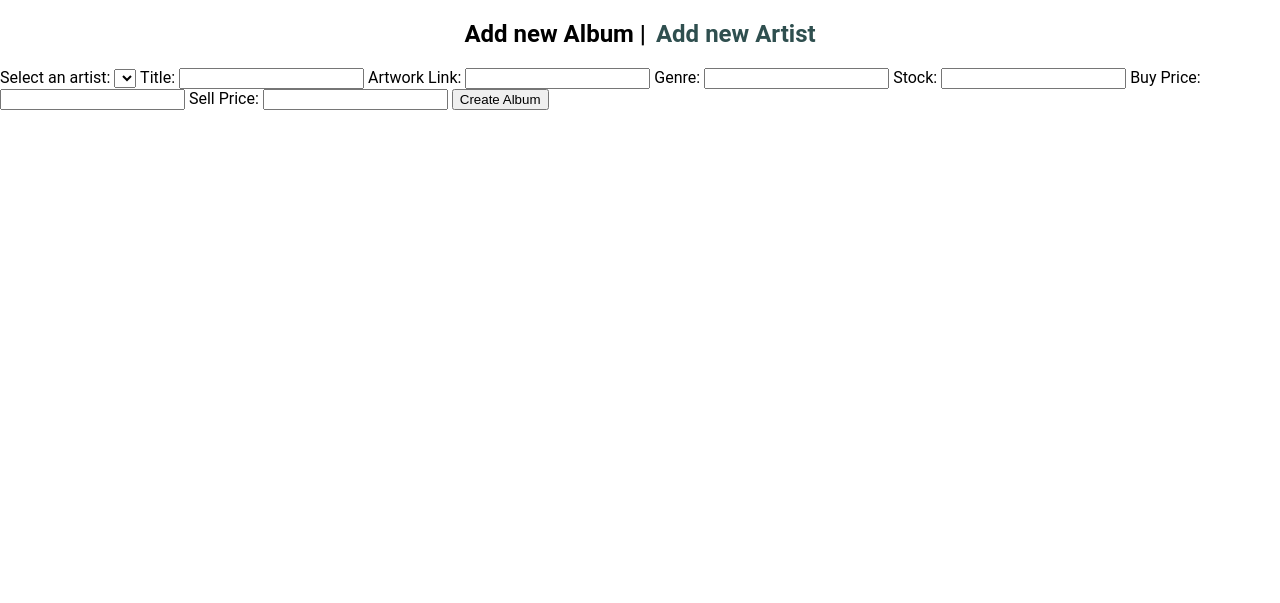
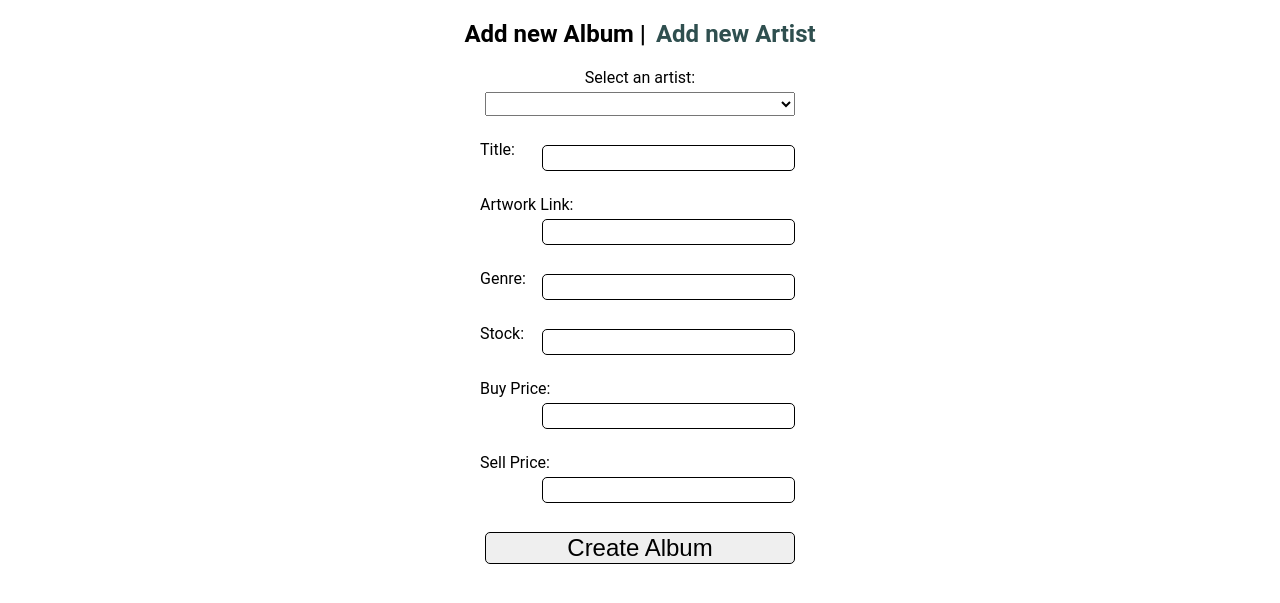
Before and after one commit to nikhsharma/record_store, a Sinatra app: template views/albums/new.erb in a window 1280 px wide. Shown: the part 57-660 px from the top of the page. Run offline with Sinatra, Linux system fonts and the light colour scheme; the template is opened without the code that fills it, so the values that code supplies are empty; parts of the project's set-up code (start-up, migrations or seed data) failed here and were passed over.

Commit message:
styled new Album form

```diff
--- a/public/styles/forms.css
+++ b/public/styles/forms.css
@@ -8,3 +8,39 @@
 .search-bar input {
   border-radius: 5px;
 }
+
+.new-album {
+  display:flex;
+  flex-direction: column;
+  width: 25vw;
+  align-items: space-between;
+  margin-left: 37.5vw;
+  margin-right: 37.5vw;
+}
+
+.new-album input {
+  border-radius: 5px;
+  box-shadow: none;
+  border: 1px solid black;
+  margin: 5px;
+  float:right;
+  font-size: 1.2rem;
+}
+
+.new-album select {
+  margin: 5px;
+  font-size: 1.1rem;
+  text-align: center;
+}
+
+.new-album input[type=submit] {
+  font-size: 1.5rem;
+  transition: 0.2s;
+}
+
+.new-album input[type=submit]:hover {
+  cursor: pointer;
+  background-color: lightslategray;
+  color: white;
+  transition: 0.2s;
+}
--- a/views/albums/new.erb
+++ b/views/albums/new.erb
@@ -1,31 +1,42 @@
 <h1 class="center">Add new Album | <a class="new-link" href="/artists/new">Add new Artist</a> </h1>
 
-<form action="/albums" method="post">
-  <label for="artist_id">Select an artist:</label>
+<form class="new-album" action="/albums" method="post">
+  <label class="center" for="artist_id">Select an artist:</label>
   <select  name="artist_id" id="artist_id">
-
     <% @artists.each do |artist| %>
     <option value=<%= artist.id %>><%= artist.name %></option>
     <% end %>
   </select>
-
+  <br />
+  <div>
   <label for="title">Title:</label>
   <input type="text" name="title" id="title">
-
+</div>
+  <br />
+  <div>
   <label for="artwork">Artwork Link:</label>
   <input type="text" name="artwork" id="artwork">
-
+</div>
+<br />
+<div>
   <label for="genre">Genre:</label>
   <input type="text" name="genre" id="genre">
-
+</div>
+<br />
+<div>
   <label for="stock">Stock:</label>
   <input type="number" name="stock" id="stock">
-
+</div>
+<br />
+<div>
   <label for="buy_price">Buy Price:</label>
   <input type="number" name="buy_price" id="buy_price">
-
+</div>
+<br />
+<div>
   <label for="sell_price">Sell Price:</label>
   <input type="number" name="sell_price" id="sell_price">
-
+</div>
+<br />
   <input type='submit' value="Create Album">
 </form>
--- a/views/index.erb
+++ b/views/index.erb
@@ -1,4 +1,4 @@
-<h1 class="center">Record Store</h1>
+<h1 class="center">Records & Stuff</h1>
 
 <form class="center search" action="/search" method="get">
   <label for="name"></label>
--- a/views/layout.erb
+++ b/views/layout.erb
@@ -4,7 +4,7 @@
   <meta charset="UTF-8">
   <meta name="viewport" content="width=device-width, initial-scale=1.0">
   <meta http-equiv="X-UA-Compatible" content="ie=edge">
-  <title>Record Store</title>
+  <title>Records & Stuff</title>
   <link rel="stylesheet" href="/styles/structure.css">
   <link rel="stylesheet" href="/styles/tables.css">
   <link rel="stylesheet" href="/styles/albums.css">
```
